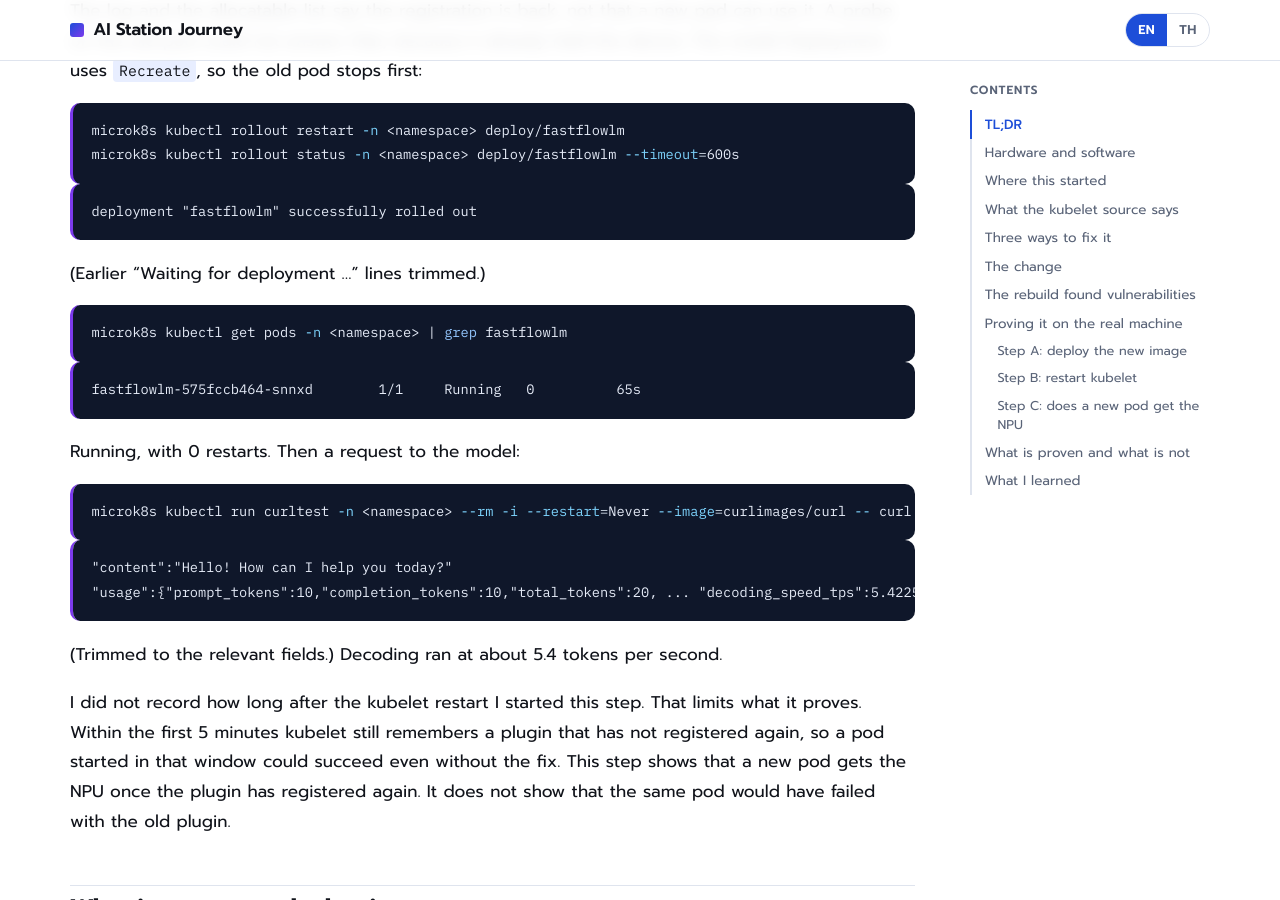
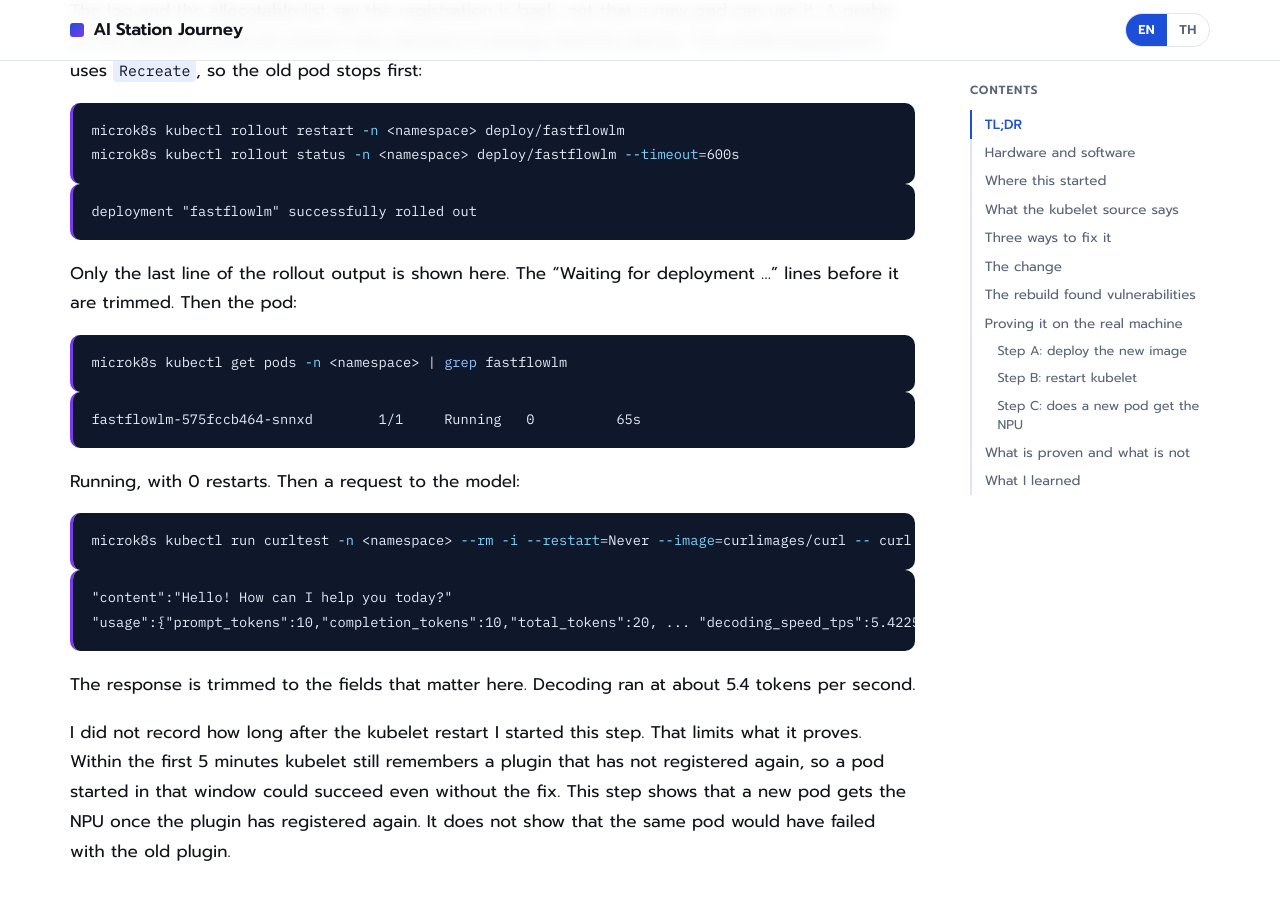
Before and after one commit to Patcharawadee-i/Patcharawadee-i.github.io, a Jekyll site: the page built from en/posts/device-plugin-reregister-after-kubelet-restart.md, in a window 1280 px wide and 900 px high, scrolled down 6226 px. Built offline with Jekyll 4.4.1, drawn with Linux system fonts in a browser that asks for light colours; some of the changed text lies outside the part shown.

Commit message:
Reword the trimmed-output notes in the kubelet restart post
Co-Authored-By: Claude Sonnet 5.5 <noreply@anthropic.com>

````diff
--- a/en/posts/device-plugin-reregister-after-kubelet-restart.md
+++ b/en/posts/device-plugin-reregister-after-kubelet-restart.md
@@ -227,7 +227,8 @@ microk8s kubectl get node <node> -o jsonpath='{.status.allocatable}'; echo
 {"amd.com/gpu":"1","cpu":"24", ... "fastflowlm.local/npu":"1", ... "pods":"110"}
 ```
 
-(One line of output; the keys that are not relevant here are cut.)
+The real output is a single line. The keys that do not matter here are cut, and the `...`
+marks where.
 
 ### Step B: restart kubelet
 
@@ -298,7 +299,8 @@ microk8s kubectl rollout status -n <namespace> deploy/fastflowlm --timeout=600s
 deployment "fastflowlm" successfully rolled out
 ```
 
-(Earlier "Waiting for deployment ..." lines trimmed.)
+Only the last line of the rollout output is shown here. The "Waiting for deployment ..." lines
+before it are trimmed. Then the pod:
 
 ```bash
 microk8s kubectl get pods -n <namespace> | grep fastflowlm
@@ -319,7 +321,8 @@ microk8s kubectl run curltest -n <namespace> --rm -i --restart=Never --image=cur
 "usage":{"prompt_tokens":10,"completion_tokens":10,"total_tokens":20, ... "decoding_speed_tps":5.422593561429308}
 ```
 
-(Trimmed to the relevant fields.) Decoding ran at about 5.4 tokens per second.
+The response is trimmed to the fields that matter here. Decoding ran at about 5.4 tokens per
+second.
 
 I did not record how long after the kubelet restart I started this step. That limits what it
 proves. Within the first 5 minutes kubelet still remembers a plugin that has not registered
````
Also changed, not shown: th/posts/device-plugin-reregister-after-kubelet-restart.md (+4 -3 lines).
